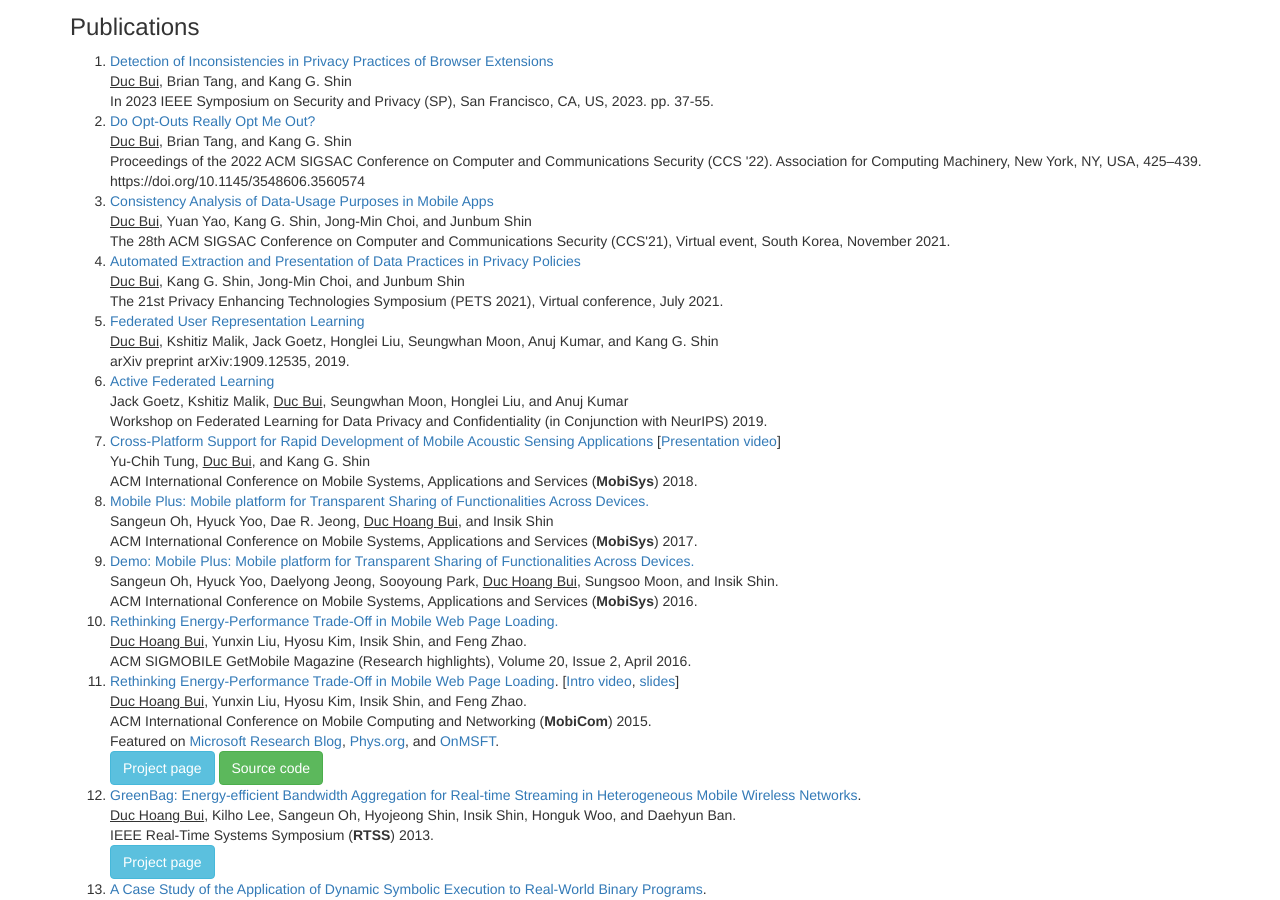
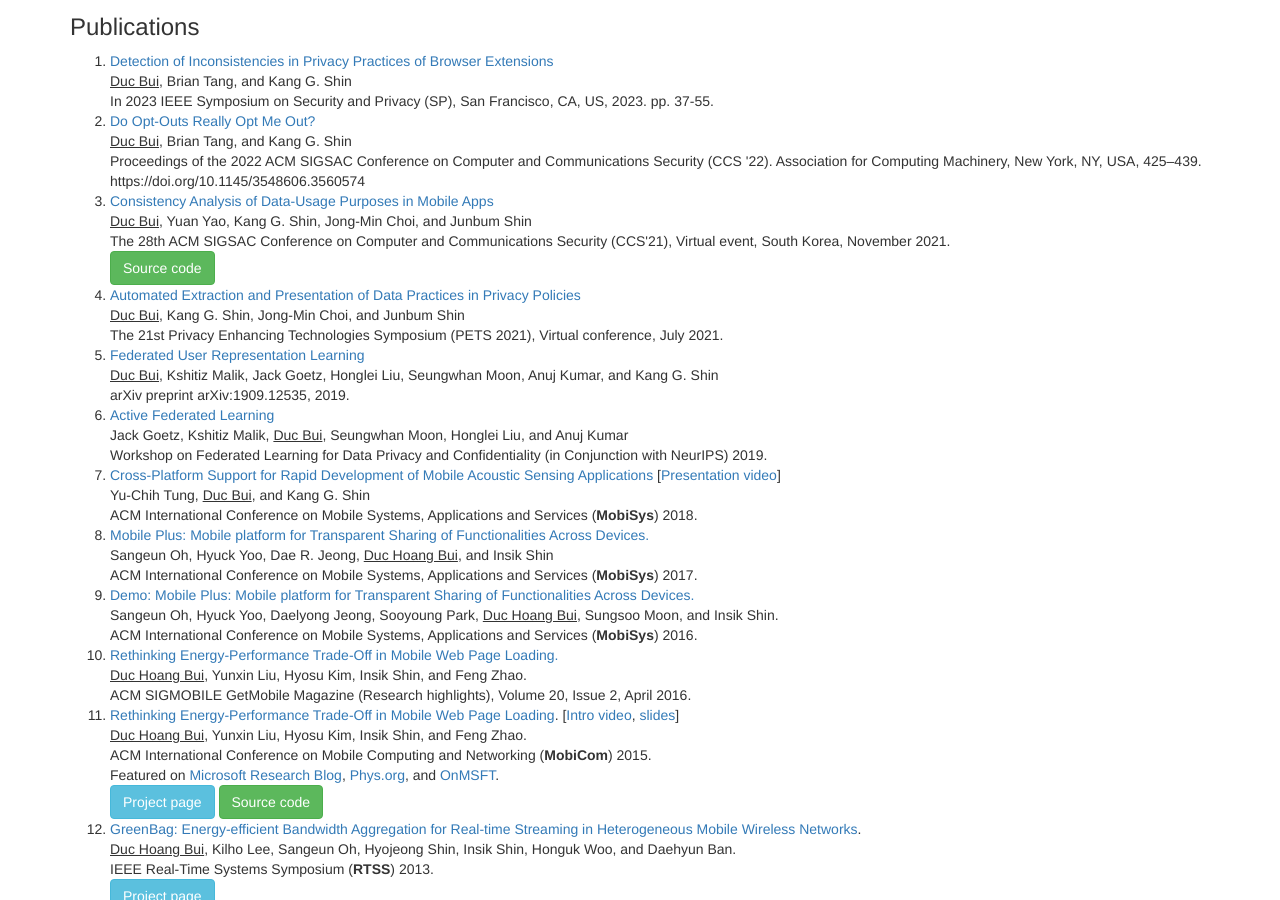
Before and after one commit to ducalpha/ducalpha.github.io, a Jekyll site: the page index.html, which Jekyll copies as it is, in a window 1280 px wide and 900 px high, scrolled down 488 px. Built offline with Jekyll 4.4.1, drawn with Linux system fonts in a browser that asks for light colours; nearby versions of some CDN libraries.

Commit message:
Update index.html

```diff
--- a/index.html
+++ b/index.html
@@ -69,7 +69,8 @@
                     <li>
                         <a href="https://dl.acm.org/doi/abs/10.1145/3460120.3484536">Consistency Analysis of Data-Usage Purposes in Mobile Apps</a><br>
                         <u>Duc Bui</u>, Yuan Yao, Kang G. Shin, Jong-Min Choi, and Junbum Shin<br>
-                        The 28th ACM SIGSAC Conference on Computer and Communications Security (CCS'21), Virtual event, South Korea, November 2021.
+                        The 28th ACM SIGSAC Conference on Computer and Communications Security (CCS'21), Virtual event, South Korea, November 2021.<br>
+                        <a class="btn btn-success" href="https://github.com/ducalpha/PurPlianceOpenSource">Source code</a>
                     </li>
                     <li>
                         <a href="https://petsymposium.org/2021/files/papers/issue2/popets-2021-0019.pdf">Automated Extraction and Presentation of Data Practices in Privacy Policies</a><br>
```
